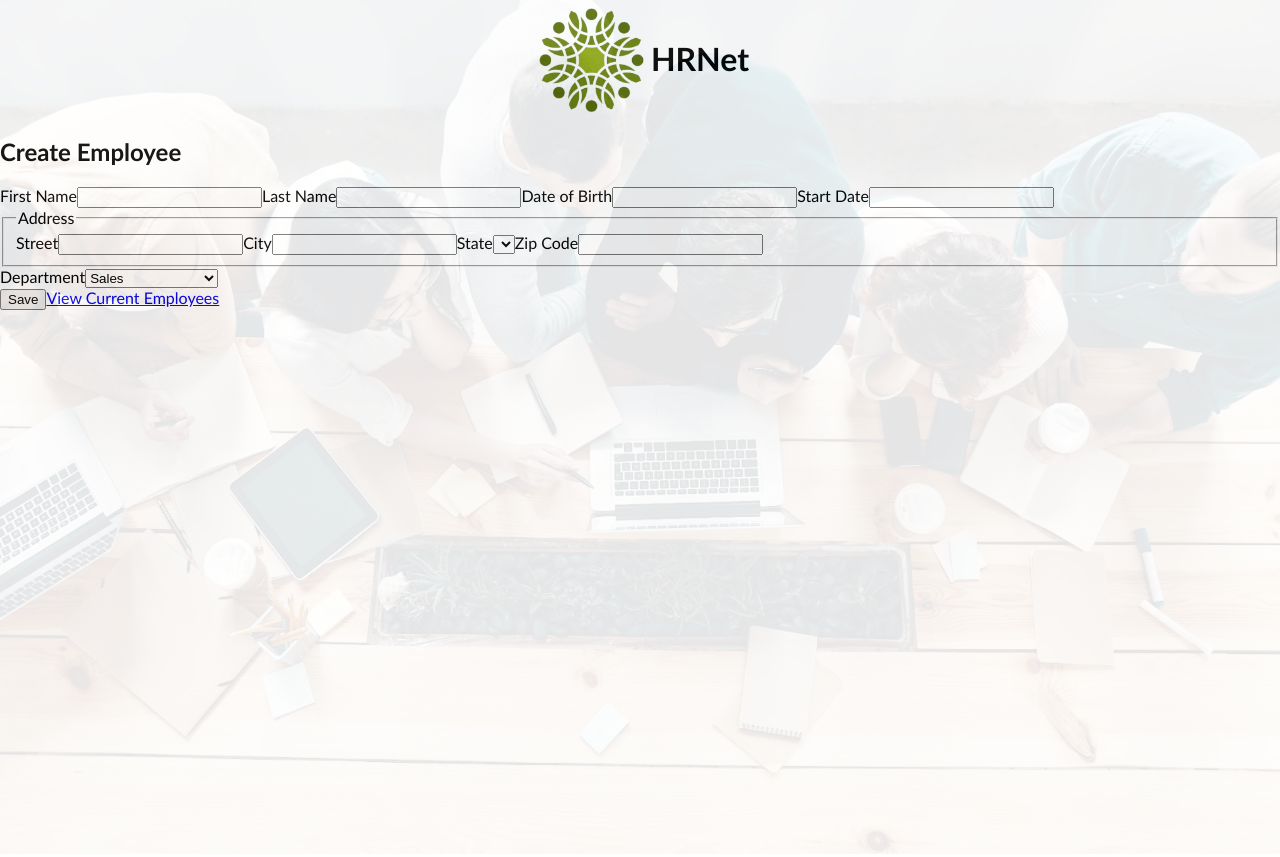
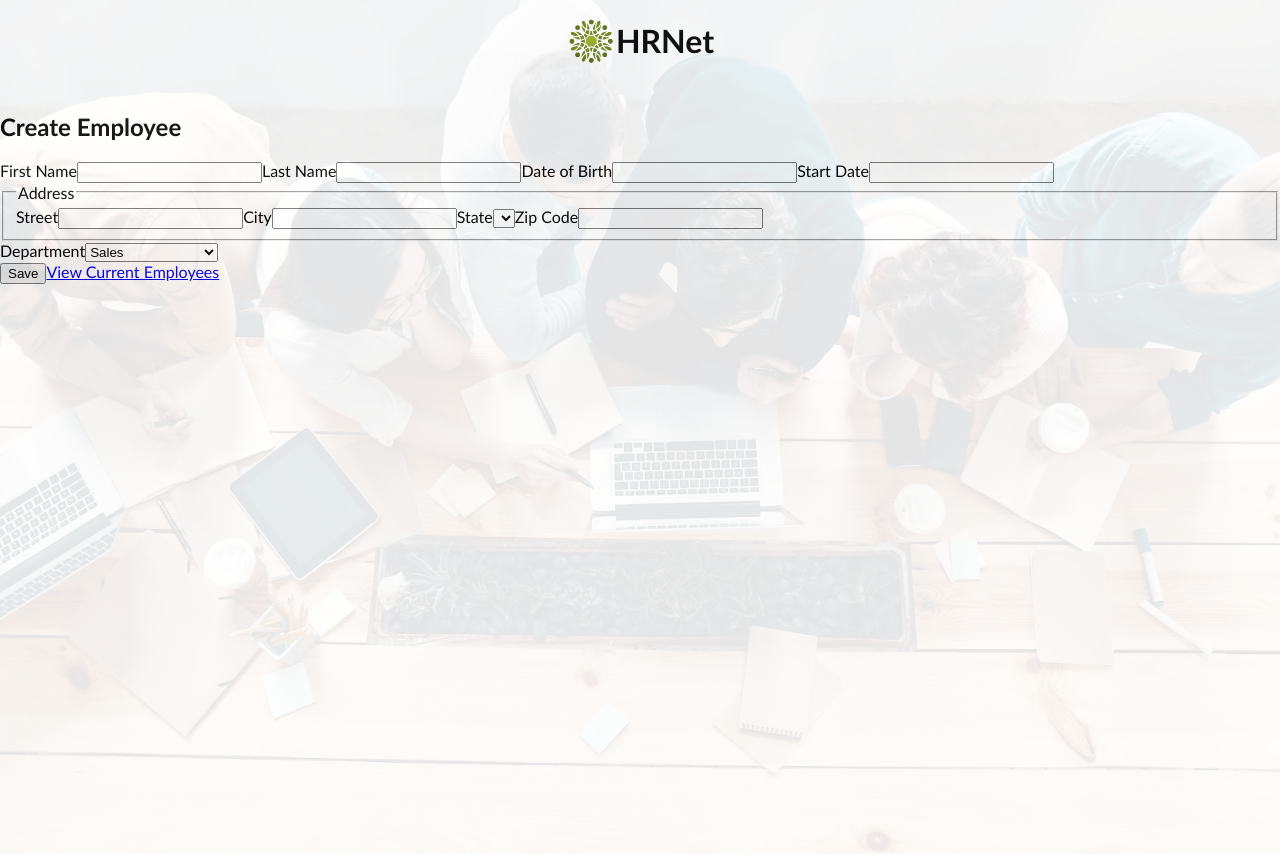
Before and after one commit to mohaali77/P14-JS-React, a React (Create React App) app in the folder hrnet/: page / in a window 1280 px wide. Built offline with nearby package versions, Linux system fonts and the light colour scheme.

Commit message:
Update header.css

```diff
--- a/hrnet/src/components/header/style/header.css
+++ b/hrnet/src/components/header/style/header.css
@@ -2,7 +2,8 @@ header {
   display: flex;
   justify-content: center;
   align-items: center;
+  margin-bottom: 30px;
 }
 header img {
-  width: 120px;
+  width: 50px;
 }/*# sourceMappingURL=header.css.map */
```
